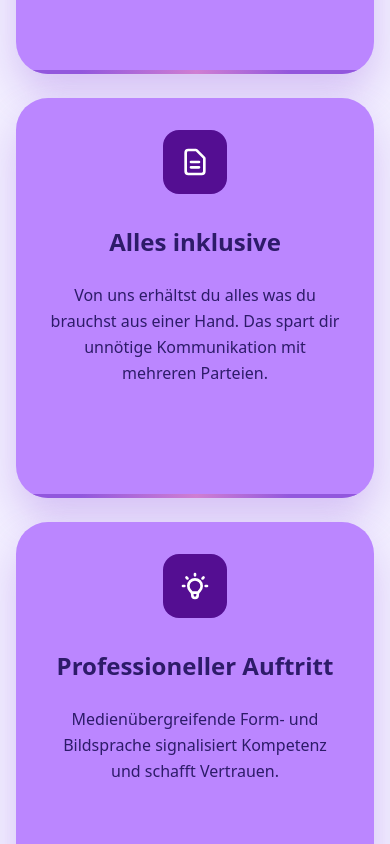
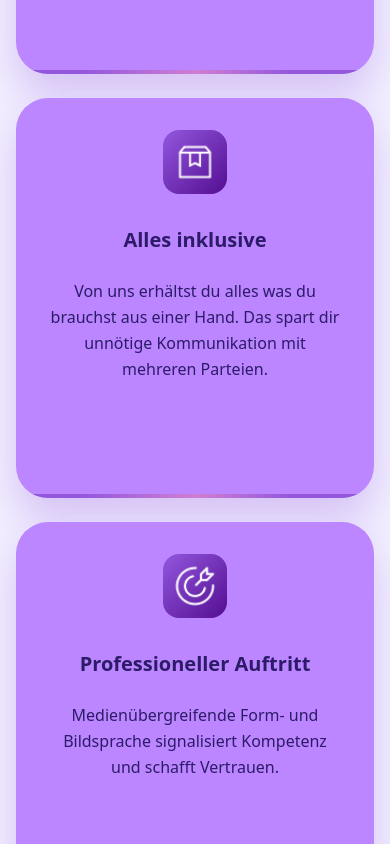
Before and after one commit to Rapid-Works/landingpage, a React (Create React App) app: page /branding in a window 390 px wide. Shown: the part 8380-9224 px from the top of the page. Built offline with nearby package versions, Linux system fonts and the light colour scheme.

Commit message:
Enhance visibility page by adding new icons for all-inclusive and professional appearances; update text descriptions to English for better clarity; adjust text sizes for improved readability and visual consistency.

```diff
--- a/src/components/visibilitypage.jsx
+++ b/src/components/visibilitypage.jsx
@@ -32,6 +32,8 @@ import TestimonialCard from "./TestimonialCard"
 import BrandingBg from '../images/branding bg.png'
 import HoodieBg from '../images/hoodiebg.png'
 import PricingBg from '../images/pricing_bg.png'
+import VisibilityAllInclusive from '../images/visibility_all_inclusive.png'
+import VisibilityProfessional from '../images/visibility_professional.png'
 
 const BundleItem = ({ title, description, index, imageSrc }) => (
   <motion.div
@@ -496,7 +498,7 @@ const VisibiltyBundle = () => {
       inhalt: {
         badge: "MAXIMUM IMPACT",
         title: "Contents",
-        description: "Das Rapid Branding enthält alles, was du brauchst, um die Aufmerksamkeit von Kunden, Partnern, Investoren und Mitarbeitern auf dein Startup zu lenken. Du wirst sofort sichtbar und ein einheitliches Markendesign macht deine Marke erkennbar."
+        description: "The Rapid Branding contains everything you need to draw the attention of customers, partners, investors and employees to your startup. You immediately become visible and a uniform brand design makes your brand recognizable."
       },
       cookies: {
         banner: {
@@ -1100,7 +1102,7 @@ const VisibiltyBundle = () => {
                               <h3 className="text-2xl md:text-3xl lg:text-4xl font-bold text-white leading-tight">
                                 {item.title}
                               </h3>
-                              <p className="text-white/90 text-base md:text-lg leading-[2.5]">
+                              <p className="text-white/90 text-base md:text-lg leading-[40px]">
                                 {item.description}
                               </p>
                             </div>
@@ -1136,7 +1138,7 @@ const VisibiltyBundle = () => {
                               <h3 className="text-2xl md:text-3xl lg:text-4xl font-bold text-white leading-tight">
                                 {item.title}
                               </h3>
-                              <p className="text-white/90 text-base md:text-lg leading-[2.5]">
+                              <p className="text-white/90 text-base md:text-lg leading-[40px]">
                                 {item.description}
                               </p>
                             </div>
@@ -1185,7 +1187,7 @@ const VisibiltyBundle = () => {
                                 <h3 className="text-2xl md:text-4xl lg:text-5xl font-light tracking-tight text-white leading-relaxed pb-1">
                                 {item.title}
                               </h3>
-                                <p className={`text-white/90 text-base md:text-lg lg:text-xl leading-[2.5]`}>
+                                <p className={`text-white/90 text-base md:text-lg lg:text-xl leading-[40px]`}>
                                 {item.description}
                               </p>
                             </div>
@@ -1234,7 +1236,7 @@ const VisibiltyBundle = () => {
                             <h3 className="text-2xl md:text-3xl lg:text-4xl font-bold text-white leading-tight">
                               {item.title}
                             </h3>
-                            <p className="text-white/90 text-base md:text-lg leading-[2.5]">
+                            <p className="text-white/90 text-base md:text-lg leading-[40px]">
                               {item.description}
                             </p>
                           </div>
@@ -1282,12 +1284,8 @@ const VisibiltyBundle = () => {
                     <svg className="w-8 h-8 text-white" fill="none" stroke="currentColor" viewBox="0 0 24 24">
                       <path strokeLinecap="round" strokeLinejoin="round" strokeWidth={2} d="M12 8v4l3 3m6-3a9 9 0 11-18 0 9 9 0 0118 0z" />
                     </svg>,
-                    <svg className="w-8 h-8 text-white" fill="none" stroke="currentColor" viewBox="0 0 24 24">
-                      <path strokeLinecap="round" strokeLinejoin="round" strokeWidth={2} d="M9 12h6m-6 4h6m2 5H7a2 2 0 01-2-2V5a2 2 0 012-2h5.586a1 1 0 01.707.293l5.414 5.414a1 1 0 01.293.707V19a2 2 0 01-2 2z" />
-                    </svg>,
-                    <svg className="w-8 h-8 text-white" fill="none" stroke="currentColor" viewBox="0 0 24 24">
-                      <path strokeLinecap="round" strokeLinejoin="round" strokeWidth={2} d="M9.663 17h4.673M12 3v1m6.364 1.636l-.707.707M21 12h-1M4 12H3m3.343-5.657l-.707-.707m2.828 9.9a5 5 0 117.072 0l-.548.547A3.374 3.374 0 0014 18.469V19a2 2 0 11-4 0v-.531c0-.895-.356-1.754-.988-2.386l-.548-.547z" />
-                    </svg>,
+                    <img src={VisibilityAllInclusive} alt="All inclusive icon" className="w-12 h-12" />,
+                    <img src={VisibilityProfessional} alt="Professional appearance icon" className="w-12 h-12" />,
                     <svg className="w-8 h-8 text-white" fill="none" stroke="currentColor" viewBox="0 0 24 24">
                       <path strokeLinecap="round" strokeLinejoin="round" strokeWidth={2} d="M4 4v5h.582m15.356 2A8.001 8.001 0 004.582 9m0 0H9m11 11v-5h-.581m0 0a8.003 8.003 0 01-15.357-2m15.357 2H15" />
                     </svg>
@@ -1302,10 +1300,10 @@ const VisibiltyBundle = () => {
                       {/* Bottom gradient border */}
                       <div className="absolute bottom-0 left-0 right-0 h-1"
                            style={{ background: 'linear-gradient(270deg, #9257DD 23.12%, rgba(255, 107, 107, 0.3) 49.61%, #9257DD 81.85%)' }}></div>
-                      <div className="w-16 h-16 rounded-2xl flex items-center justify-center mx-auto mb-8" style={{ backgroundColor: '#540E92' }}>
+                      <div className="w-16 h-16 rounded-2xl flex items-center justify-center mx-auto mb-8" style={{ background: 'linear-gradient(to bottom right, #9257DD, #540E92)' }}>
                         {icons[index]}
                       </div>
-                      <h3 className="text-2xl font-bold mb-6 text-[#2D1B69]">{benefit.title}</h3>
+                      <h3 className="text-xl font-black mb-6 text-[#2D1B69]">{benefit.title}</h3>
                       <p className="text-[#2D1B69] leading-relaxed flex-grow">
                         {benefit.description}
                       </p>
@@ -1354,11 +1352,11 @@ const VisibiltyBundle = () => {
 
                     {/* What you get */}
                     <div className="mb-6 flex-grow">
-                      <h3 className="text-2xl font-bold text-white mb-6">
+                      <h3 className="text-xl font-black text-white mb-6">
                         {content.pricing.whatYouGet}
                       </h3>
                       <div className="flex justify-center">
-                        <div className="w-72 space-y-4 text-left pl-8 pr-4">
+                        <div className="space-y-4">
                         {content.pricing.items.map((item, index) => (
                             <div key={index} className="flex items-center gap-3">
                               <CheckCircle className="w-5 h-5 text-white flex-shrink-0" />
@@ -1386,7 +1384,7 @@ const VisibiltyBundle = () => {
                 <div className="order-2 lg:order-2 lg:col-span-3 h-full flex flex-col gap-6">
                   {/* Editable Files Card */}
                   <div className="rounded-[32px] p-8 border-2 border-white/60 bg-transparent flex-1 flex flex-col">
-                    <h3 className="text-2xl font-bold text-white mb-6">
+                    <h3 className="text-xl font-black text-white mb-6">
                       {content.pricing.editableFiles.title}
                     </h3>
                     <p className="text-white/90 text-lg leading-relaxed flex-grow">
@@ -1451,7 +1449,7 @@ const VisibiltyBundle = () => {
           <section className="py-20">
             <div className={containerClass}>
               <div className="max-w-2xl mx-auto text-center">
-                <h2 className="text-4xl font-bold mb-8">
+                <h2 className="text-3xl font-black mb-8">
                   {content.finalCta.title}
                 </h2>
                 <p className="text-xl mb-8 text-gray-600">
```
